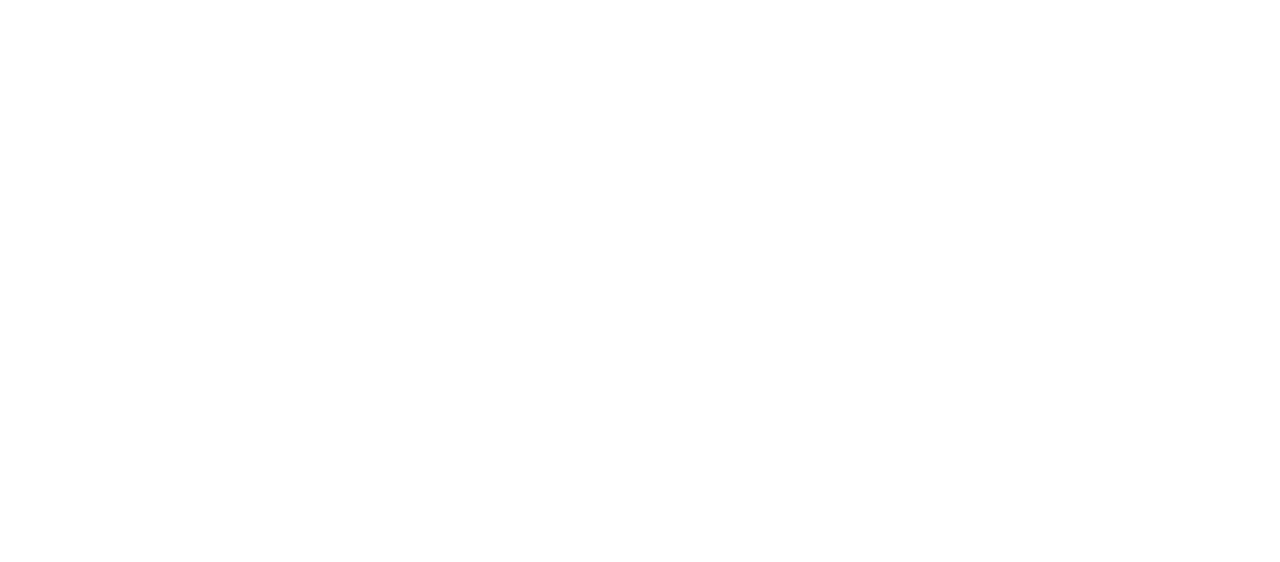
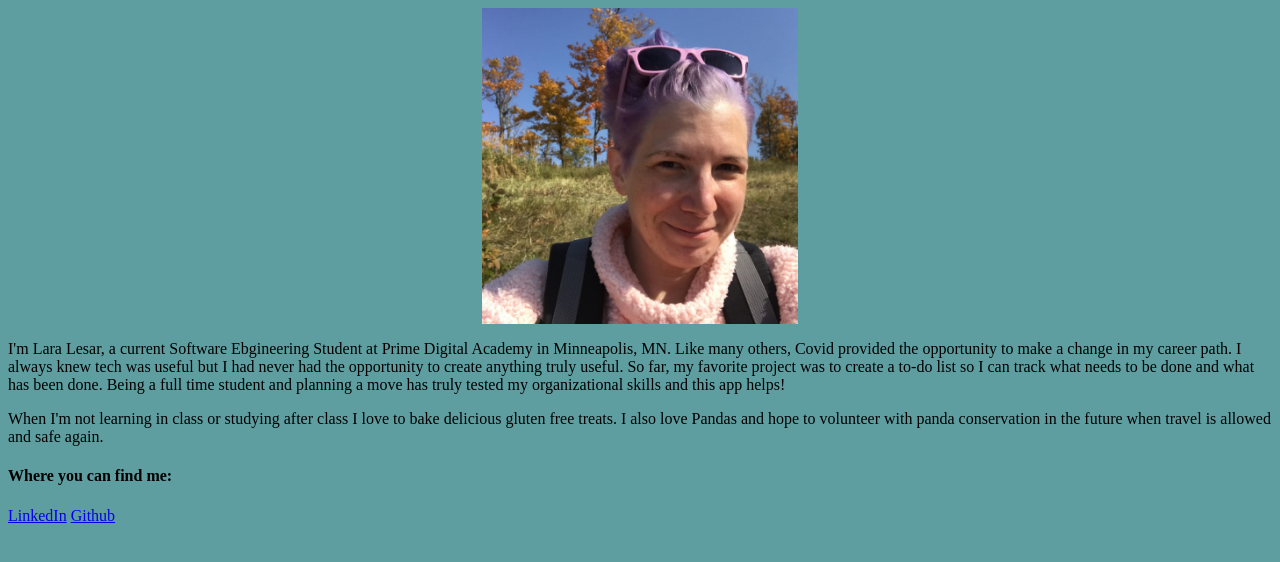
Before and after one commit to laramaurine/laramaurine.github.io, a plain HTML site: page index.html in a window 1280 px wide. Drawn offline with Linux system fonts and the light colour scheme.

Commit message:
bare bones done

```diff
--- a/index.html
+++ b/index.html
@@ -3,9 +3,36 @@
 <head>
     <meta charset="UTF-8">
     <meta name="viewport" content="width=device-width, initial-scale=1.0">
-    <title>Document</title>
+    <link rel="stylesheet" href="style.css" />
+    <title>Lara Lesar - Future Software Engineer</title>
 </head>
+<header>
+    <img src="images/lutsen.jpg" alt ="fall_colors">
+</header>
 <body>
+    <main>
+        <section id="aboutMe">
+           <p>I'm Lara Lesar, a current Software Ebgineering Student at Prime
+            Digital Academy in Minneapolis, MN.  Like many others, Covid provided
+            the opportunity to make a change in my career path.  I always
+            knew tech was useful but I had never had the opportunity to create
+            anything truly useful.  So far, my favorite project was to create a to-do list
+            so I can track what needs to be done and what has been done.  Being a full time student
+            and planning a move has truly tested my organizational skills and this app helps!</p>
+        </section>
+        <section id="myHobbies">
+            <p>When I'm not learning in class or studying after class I love to bake
+            delicious gluten free treats.  I also love Pandas and hope to volunteer
+            with panda conservation in the future when travel is allowed and safe again.</p>
+        </section>
+    </main>
+
+
 
 </body>
+<footer>
+    <h4>Where you can find me:</h4>
+    <a href="https://www.linkedin.com/in/lara-lesar-2a2ab313b/">LinkedIn</a>
+    <a href="https://github.com/laramaurine">Github</a>
+</footer>
 </html>
--- a/style.css
+++ b/style.css
@@ -0,0 +1,20 @@
+img{
+    display: block;
+    margin-left: auto;
+    margin-right: auto;
+    max-width: 25%;
+    height: auto;
+
+}
+header{
+    background-color: cadetblue;
+}
+#aboutMe{
+    background-color: cadetblue;
+}
+#myHobbies{
+    background-color: cadetblue;
+}
+body{
+    background-color: cadetblue;
+}
```
Also changed, not shown: images/lutsen.jpg (added).
